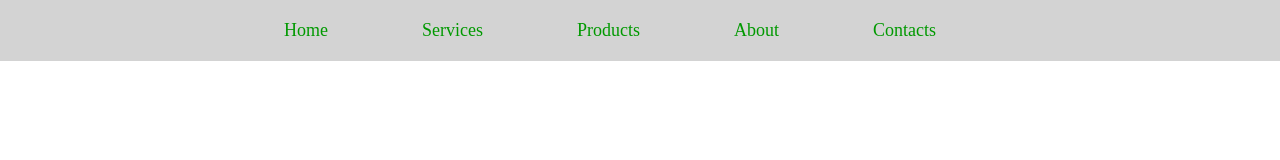
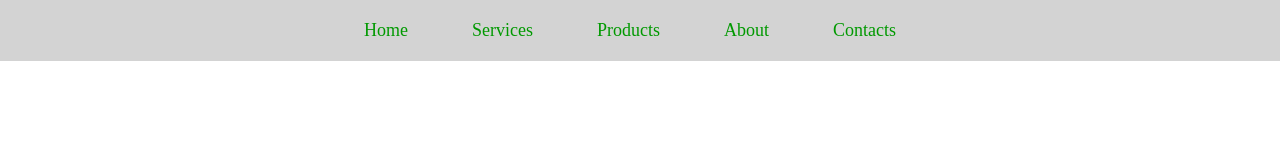
Before and after one commit to NikolaySlavov-96/Mini-Course, a plain HTML site: page Exercise: Introduction to HTML/06. Navigation Bar/index.html in a window 1280 px wide. Drawn offline with Linux system fonts and the light colour scheme.

Commit message:
Add elements

```diff
--- a/Exercise: Introduction to HTML/06. Navigation Bar/index.html
+++ b/Exercise: Introduction to HTML/06. Navigation Bar/index.html
@@ -8,6 +8,7 @@
     <title>Navigation Bar</title>
 </head>
 <body>
+    <header>
         <nav>
             <ul>
                 <li><a href="#">Home</a></li>
@@ -17,5 +18,6 @@
                 <li><a href="#">Contacts</a></li>
             </ul>
         </nav>
+    </header>
 </body>
 </html>
--- a/Exercise: Introduction to HTML/06. Navigation Bar/style.css
+++ b/Exercise: Introduction to HTML/06. Navigation Bar/style.css
@@ -12,20 +12,18 @@ ul {
     margin: 0;
     padding: 20px;
     text-align: center;
-
-
 }
 
 ul li {
     display: inline-block;
     font-size: 18px;
-    margin-right: 60px;
+    margin-right: 20px;
 
 }
 
 li a {
     text-decoration: none;
-    padding: 10px 15px;
+    padding: 10px 20px;
     color: #009900;
 }
 
@@ -33,4 +31,7 @@ li a:hover {
     color: #ffffff;
     background-color: #009900;
     border-radius: 5px;
+    cursor: pointer;
 }
+
+/*add condition in Mouse*/
```
Also changed, not shown: 1 other file. Lines whose indentation alone changed are shown as unchanged.
